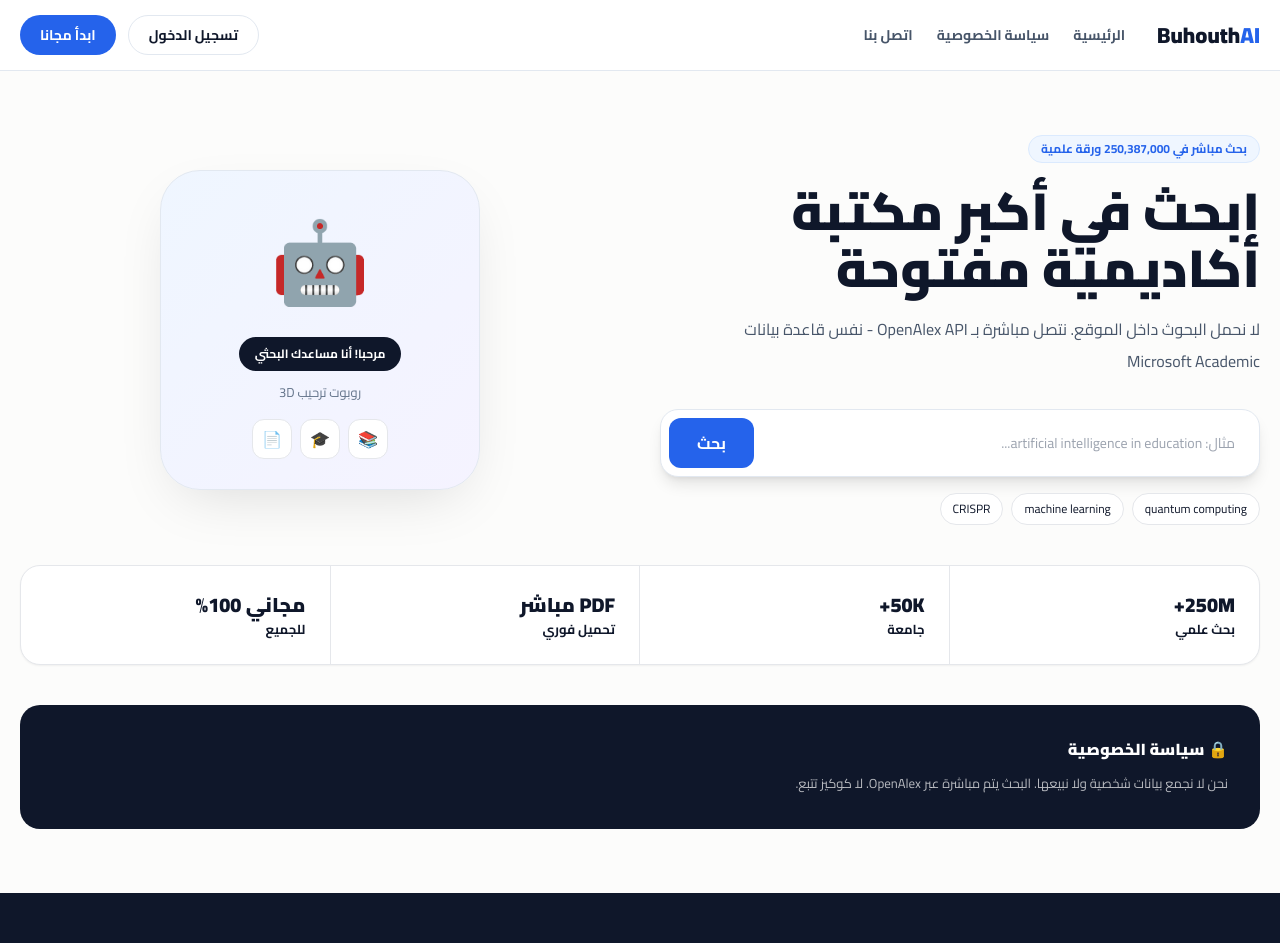
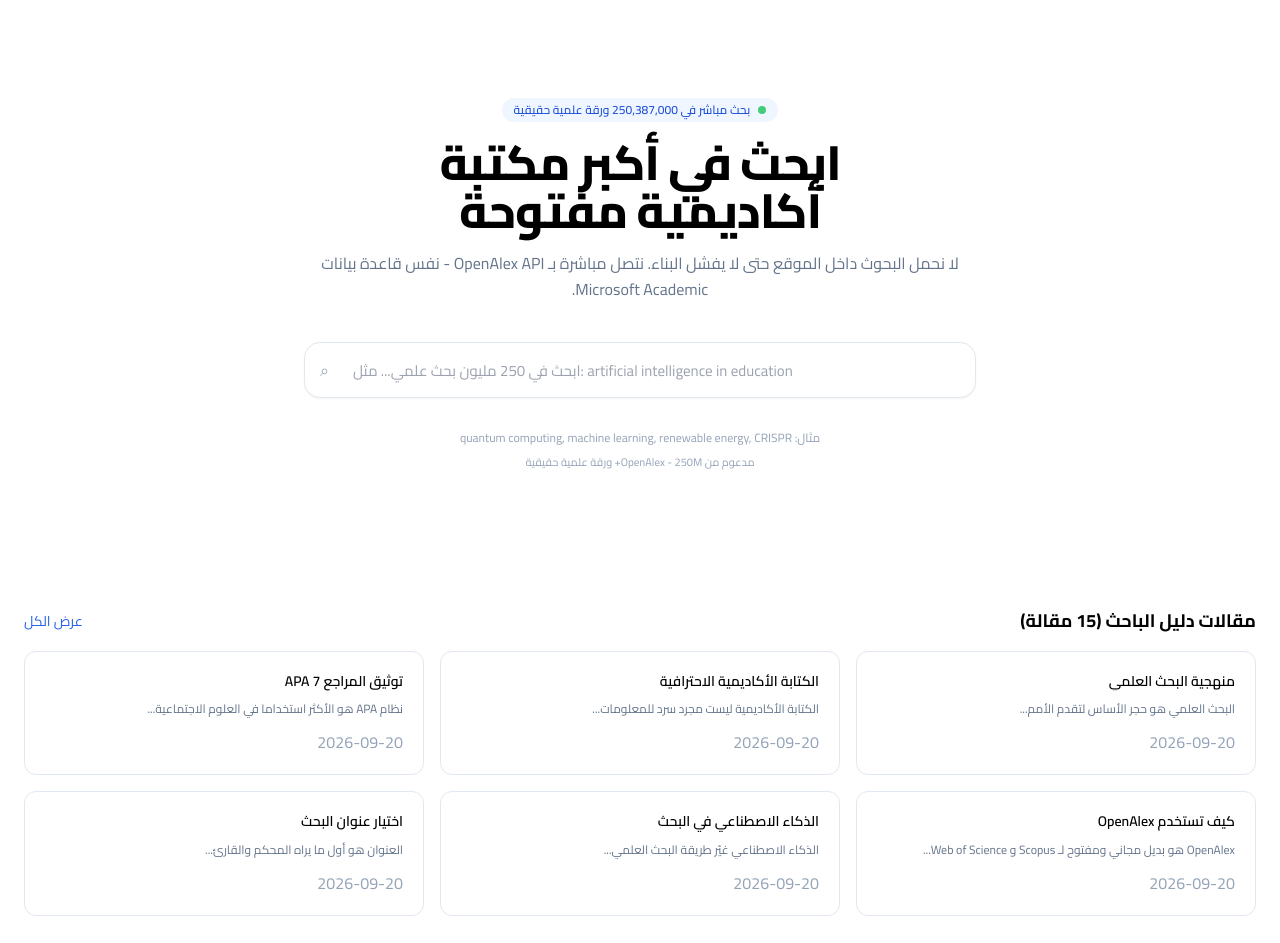
Before and after one commit to mahmoodabdm/buhouthal, a Next.js app: page / in a window 1280 px wide. Shown: the top 943 px of the page. Built offline with nearby package versions, Linux system fonts and the light colour scheme.

Commit message:
Update page.tsx

```diff
--- a/app/page.tsx
+++ b/app/page.tsx
@@ -1,91 +1,55 @@
-"use client";
-import { useState } from "react";
+import SearchBar from '@/components/SearchBar';
+import { articles } from '@/lib/articles';
+import Link from 'next/link';
 
 export default function Page() {
-  const [query, setQuery] = useState("");
-
   return (
-    <div dir="rtl" style={{fontFamily: "Cairo, sans-serif"}} className="min-h-screen bg-[#fcfcfb] text-slate-900">
-      <header className="sticky top-0 z-50 bg-white border-b border-slate-200">
-        <div className="max-w-[1280px] mx-auto px-5 h-[70px] flex items-center justify-between">
-          <div className="flex items-center gap-8">
-            <span className="text-[22px] font-black"><span className="text-slate-900">Buhouth</span><span className="text-blue-600">AI</span></span>
-            <nav className="hidden md:flex gap-6 text-[14px] font-bold text-slate-600">
-              <a href="#home">الرئيسية</a>
-              <a href="#privacy">سياسة الخصوصية</a>
-              <a href="#contact">اتصل بنا</a>
-            </nav>
-          </div>
-          <div className="flex gap-3">
-            <button className="h-10 px-5 rounded-full border border-slate-200 bg-white text-[14px] font-bold">تسجيل الدخول</button>
-            <button className="h-10 px-5 rounded-full bg-blue-600 text-white text-[14px] font-bold">ابدأ مجانا</button>
-          </div>
-        </div>
-      </header>
-
-      <section className="max-w-[1280px] mx-auto px-5 pt-16 pb-10 grid lg:grid-cols-2 gap-10 items-center">
-        <div>
-          <div className="inline-flex px-3 py-1 rounded-full bg-blue-50 border border-blue-100 text-[12px] font-bold text-blue-600">بحث مباشر في 250,387,000 ورقة علمية</div>
-          <h1 className="mt-5 text-[40px] md:text-[52px] font-black leading-[1.1]">ابحث في أكبر مكتبة<br/>أكاديمية مفتوحة</h1>
-          <p className="mt-4 text-[16px] leading-8 text-slate-600 max-w-[560px]">لا نحمل البحوث داخل الموقع. نتصل مباشرة بـ OpenAlex API - نفس قاعدة بيانات Microsoft Academic</p>
-
-          <div className="mt-8 max-w-[640px]">
-            <div className="flex items-center bg-white rounded-[18px] border border-slate-200 shadow-lg p-2">
-              <input value={query} onChange={(e)=>setQuery(e.target.value)} placeholder="مثال: artificial intelligence in education..." className="flex-1 h-[50px] px-4 outline-none text-[14px]" />
-              <button className="h-[50px] px-7 rounded-[12px] bg-blue-600 text-white font-bold">بحث</button>
-            </div>
-            <div className="mt-4 flex flex-wrap gap-2">
-              <span className="px-3 py-1.5 rounded-full bg-white border text-[12px]">quantum computing</span>
-              <span className="px-3 py-1.5 rounded-full bg-white border text-[12px]">machine learning</span>
-              <span className="px-3 py-1.5 rounded-full bg-white border text-[12px]">CRISPR</span>
-            </div>
-          </div>
+    <main className="max-w-7xl mx-auto px-6">
+      {/* Hero */}
+      <section className="py-16 md:py-24 text-center">
+        <div className="inline-flex items-center gap-2 bg-blue-50 text-blue-700 text-xs font-medium px-3 py-1 rounded-full mb-4">
+          <span className="w-2 h-2 bg-green-500 rounded-full animate-pulse"></span>
+          بحث مباشر في 250,387,000 ورقة علمية حقيقية
         </div>
 
-        <div className="flex items-center justify-center">
-          <div className="w-[320px] h-[320px] bg-gradient-to-br from-blue-50 to-violet-50 rounded-[40px] border border-slate-200 flex flex-col items-center justify-center shadow-[0_20px_60px_-20px_rgba(0,0,0,0.15)]">
-            <div className="text-[80px]">🤖</div>
-            <div className="mt-4 px-4 py-2 rounded-full bg-slate-900 text-white text-[12px] font-bold">مرحبا! أنا مساعدك البحثي</div>
-            <div className="mt-3 text-[13px] text-slate-500">روبوت ترحيب 3D</div>
-            <div className="mt-4 flex gap-2">
-              <div className="w-10 h-10 rounded-xl bg-white border flex items-center justify-center">📚</div>
-              <div className="w-10 h-10 rounded-xl bg-white border flex items-center justify-center">🎓</div>
-              <div className="w-10 h-10 rounded-xl bg-white border flex items-center justify-center">📄</div>
-            </div>
-          </div>
+        <h1 className="text-4xl md:text-5xl font-extrabold leading-tight tracking-tight">
+          ابحث في أكبر مكتبة
+          <br />
+          أكاديمية مفتوحة
+        </h1>
+
+        <p className="text-slate-500 mt-4 max-w-2xl mx-auto text- leading-relaxed">
+          لا نحمل البحوث داخل الموقع حتى لا يفشل البناء. نتصل مباشرة بـ OpenAlex API - نفس قاعدة بيانات Microsoft Academic.
+        </p>
+
+        <div className="mt-10 max-w-2xl mx-auto">
+          <SearchBar />
         </div>
       </section>
 
-      <div className="max-w-[1280px] mx-auto px-5 pb-10">
-        <div className="rounded-[20px] bg-white border shadow-sm grid grid-cols-2 md:grid-cols-4 divide-x divide-x-reverse">
-          <div className="p-6"><div className="font-black text-[20px]">250M+</div><div className="text-[13px] font-bold">بحث علمي</div></div>
-          <div className="p-6"><div className="font-black text-[20px]">50K+</div><div className="text-[13px] font-bold">جامعة</div></div>
-          <div className="p-6"><div className="font-black text-[20px]">PDF مباشر</div><div className="text-[13px] font-bold">تحميل فوري</div></div>
-          <div className="p-6"><div className="font-black text-[20px]">مجاني 100%</div><div className="text-[13px] font-bold">للجميع</div></div>
+      {/* Articles */}
+      <section className="mt-10 pb-16">
+        <div className="flex items-center justify-between mb-4">
+          <h2 className="font-bold text-lg">مقالات دليل الباحث (15 مقالة)</h2>
+          <Link href="/articles" className="text-sm text-blue-600 hover:underline">
+            عرض الكل
+          </Link>
         </div>
-      </div>
 
-      <section id="privacy" className="max-w-[1280px] mx-auto px-5 pb-16">
-        <div className="rounded-[20px] bg-slate-900 text-white p-8">
-          <h3 className="font-black text-[16px] mb-2">🔒 سياسة الخصوصية</h3>
-          <p className="text-[13px] leading-7 text-white/70">نحن لا نجمع بيانات شخصية ولا نبيعها. البحث يتم مباشرة عبر OpenAlex. لا كوكيز تتبع.</p>
+        <div className="grid md:grid-cols-3 gap-4">
+          {articles.slice(0, 6).map((a) => (
+            <Link
+              key={a.slug}
+              href={`/articles/${a.slug}`}
+              className="p-5 bg-white border border-slate-200 rounded-xl hover:shadow-md hover:border-slate-300 transition-all"
+            >
+              <h3 className="font-semibold text-sm line-clamp-2 leading-snug">{a.title}</h3>
+              <p className="text-xs text-slate-500 mt-2 line-clamp-2 leading-relaxed">{a.excerpt}</p>
+              <span className="text- text-slate-400 mt-3 block">{a.date}</span>
+            </Link>
+          ))}
         </div>
       </section>
-
-      <footer id="contact" className="bg-[#0f172a] text-white py-12">
-        <div className="max-w-[1280px] mx-auto px-5 flex justify-between">
-          <div>
-            <div className="font-black text-[18px]">BuhouthAI</div>
-            <p className="mt-2 text-[12px] text-white/60">محرك بحث أكاديمي عربي - 250 مليون ورقة علمية</p>
-            <p className="mt-3 text-[12px]">📧 abdmazn55@gmail.com</p>
-          </div>
-          <div className="text-[12px] text-white/60">
-            <div>سياسة الخصوصية</div>
-            <div>اتصل بنا</div>
-            <div>شروط الاستخدام</div>
-          </div>
-        </div>
-      </footer>
-    </div>
+    </main>
   );
 }
```
